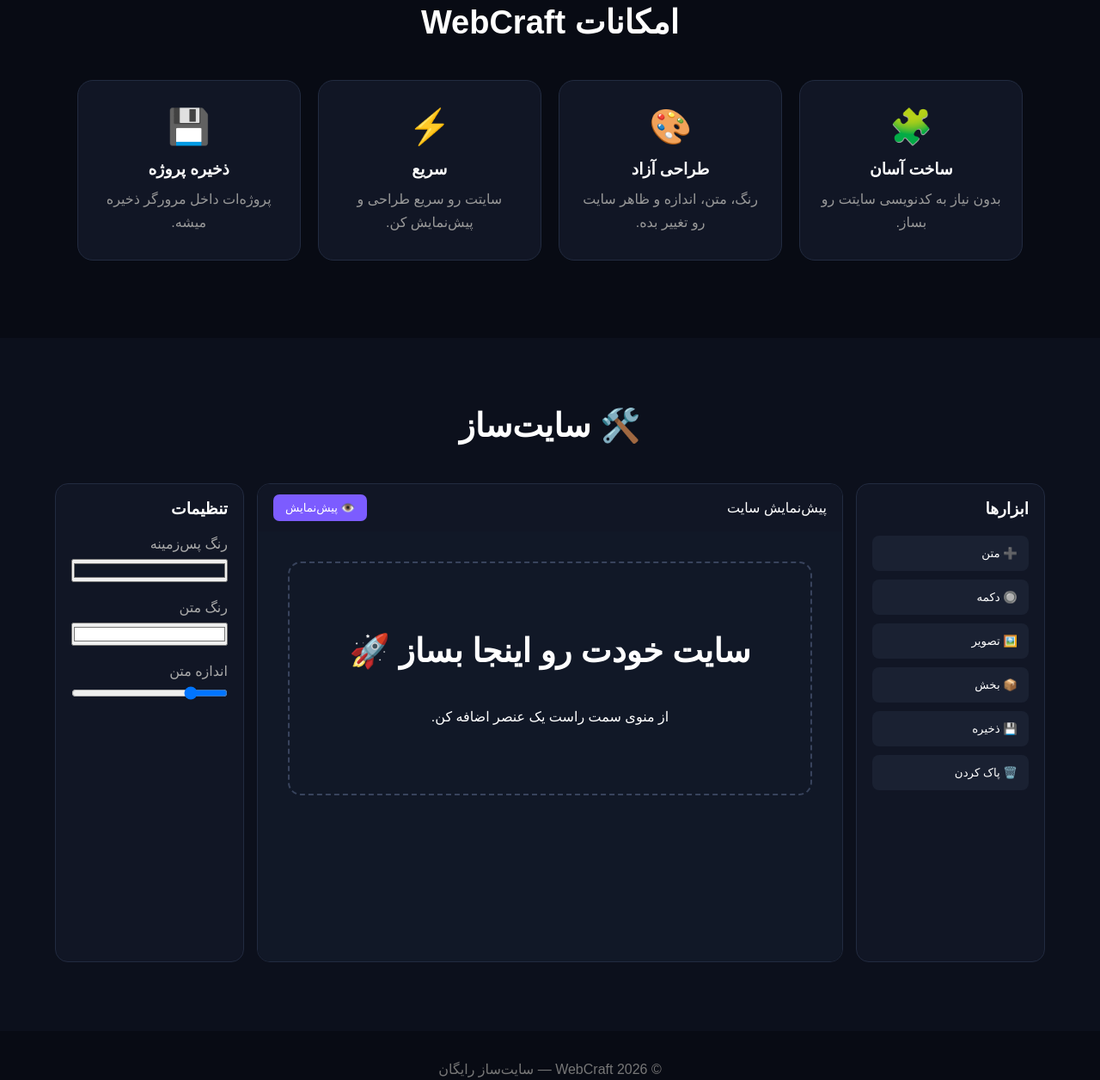
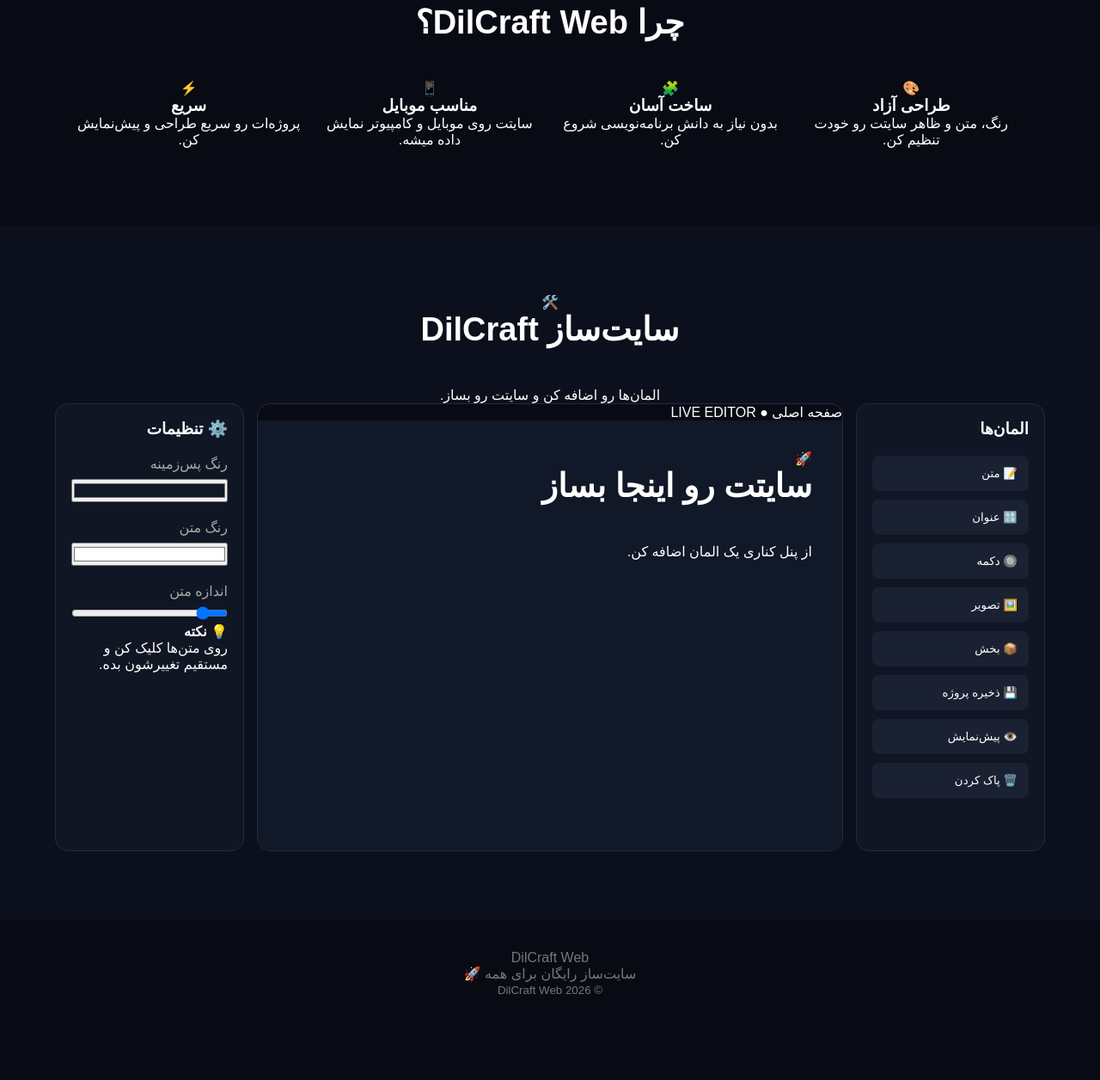
Before and after one commit to kbehzad835-bit/WebCraft, a plain HTML site: page index.html in a window 1280 px wide. Shown: the part 776-2032 px from the top of the page at 86% size. After the commit the page ends 1971 px from the top, so only its background shows below. Drawn offline with Linux system fonts and the light colour scheme.

Commit message:
Update index.html

```diff
--- a/index.html
+++ b/index.html
@@ -3,14 +3,19 @@
 <head>
   <meta charset="UTF-8">
   <meta name="viewport" content="width=device-width, initial-scale=1.0">
-  <title>WebCraft | سایت‌ساز رایگان</title>
+
+  <title>DilCraft Web</title>
+
   <link rel="stylesheet" href="style.css">
 </head>
 
 <body>
 
-<header>
-  <div class="logo">WebCraft</div>
+<header class="topbar">
+
+  <div class="logo">
+    DilCraft <span>Web</span>
+  </div>
 
   <nav>
     <a href="#home">خانه</a>
@@ -18,78 +23,103 @@
     <a href="#builder">سایت‌ساز</a>
   </nav>
 
-  <button class="start-btn" onclick="scrollToBuilder()">
+  <button class="header-btn" onclick="openBuilder()">
     شروع ساخت
   </button>
+
 </header>
 
+
 <section id="home" class="hero">
+
   <div class="hero-content">
-    <span class="badge">100% رایگان برای شروع</span>
+
+    <div class="badge">
+      ⚡ رایگان • سریع • بدون کدنویسی
+    </div>
 
     <h1>
       سایت خودت رو
-      <span>بدون کدنویسی</span>
-      بساز
+      <span>همین امروز بساز</span>
     </h1>
 
     <p>
-      با WebCraft در چند دقیقه سایت شخصی، گیمینگ،
-      فروشگاهی یا هر چیزی که دوست داری بساز.
+      با DilCraft Web بدون نیاز به برنامه‌نویسی
+      سایت حرفه‌ای خودت رو طراحی کن.
     </p>
 
-    <button class="main-btn" onclick="scrollToBuilder()">
+    <button class="hero-btn" onclick="openBuilder()">
       🚀 ساخت سایت رایگان
     </button>
+
   </div>
+
 </section>
+
 
 <section id="features" class="features">
 
-  <h2>امکانات WebCraft</h2>
+  <h2>چرا DilCraft Web؟</h2>
 
   <div class="feature-grid">
 
-    <div class="feature">
-      <div>🧩</div>
-      <h3>ساخت آسان</h3>
-      <p>بدون نیاز به کدنویسی سایتت رو بساز.</p>
+    <div class="feature-card">
+      <div class="icon">🎨</div>
+      <h3>طراحی آزاد</h3>
+      <p>رنگ، متن و ظاهر سایتت رو خودت تنظیم کن.</p>
     </div>
 
-    <div class="feature">
-      <div>🎨</div>
-      <h3>طراحی آزاد</h3>
-      <p>رنگ، متن، اندازه و ظاهر سایت رو تغییر بده.</p>
+    <div class="feature-card">
+      <div class="icon">🧩</div>
+      <h3>ساخت آسان</h3>
+      <p>بدون نیاز به دانش برنامه‌نویسی شروع کن.</p>
     </div>
 
-    <div class="feature">
-      <div>⚡</div>
-      <h3>سریع</h3>
-      <p>سایتت رو سریع طراحی و پیش‌نمایش کن.</p>
+    <div class="feature-card">
+      <div class="icon">📱</div>
+      <h3>مناسب موبایل</h3>
+      <p>سایتت روی موبایل و کامپیوتر نمایش داده میشه.</p>
     </div>
 
-    <div class="feature">
-      <div>💾</div>
-      <h3>ذخیره پروژه</h3>
-      <p>پروژه‌ات داخل مرورگر ذخیره میشه.</p>
+    <div class="feature-card">
+      <div class="icon">⚡</div>
+      <h3>سریع</h3>
+      <p>پروژه‌ات رو سریع طراحی و پیش‌نمایش کن.</p>
     </div>
 
   </div>
 
 </section>
 
+
 <section id="builder" class="builder-section">
 
-  <h2>🛠️ سایت‌ساز</h2>
+  <div class="builder-title">
+
+    <span>🛠️</span>
+
+    <div>
+      <h2>سایت‌ساز DilCraft</h2>
+      <p>المان‌ها رو اضافه کن و سایتت رو بساز.</p>
+    </div>
+
+  </div>
+
 
   <div class="builder">
 
-    <aside class="tools">
+    <!-- ابزارها -->
 
-      <h3>ابزارها</h3>
+    <aside class="sidebar tools">
+
+      <h3>المان‌ها</h3>
 
       <button onclick="addElement('text')">
-        ➕ متن
+        📝 متن
+      </button>
+
+      <button onclick="addElement('heading')">
+        🔠 عنوان
       </button>
 
       <button onclick="addElement('button')">
@@ -100,72 +130,125 @@
         🖼️ تصویر
       </button>
 
-      <button onclick="addElement('box')">
+      <button onclick="addElement('section')">
         📦 بخش
       </button>
 
       <button onclick="saveProject()">
-        💾 ذخیره
+        💾 ذخیره پروژه
       </button>
 
-      <button onclick="clearCanvas()">
+      <button onclick="previewSite()">
+        👁️ پیش‌نمایش
+      </button>
+
+      <button class="danger" onclick="clearCanvas()">
         🗑️ پاک کردن
       </button>
 
     </aside>
 
-    <main>
 
-      <div class="canvas-header">
-        <span>پیش‌نمایش سایت</span>
+    <!-- صفحه سایت -->
 
-        <button onclick="previewSite()">
-          👁️ پیش‌نمایش
-        </button>
+    <main class="editor">
+
+      <div class="editor-top">
+
+        <span>
+          صفحه اصلی
+        </span>
+
+        <span class="live">
+          ● LIVE EDITOR
+        </span>
+
       </div>
 
-      <div id="canvas" class="canvas">
 
-        <div class="welcome">
-          <h2>سایت خودت رو اینجا بساز 🚀</h2>
+      <div
+        id="canvas"
+        class="canvas"
+      >
+
+        <div class="empty-state">
+
+          <div class="empty-icon">
+            🚀
+          </div>
+
+          <h2>
+            سایتت رو اینجا بساز
+          </h2>
+
           <p>
-            از منوی سمت راست یک عنصر اضافه کن.
+            از پنل کناری یک المان اضافه کن.
           </p>
+
         </div>
 
       </div>
 
     </main>
 
-    <aside class="settings">
 
-      <h3>تنظیمات</h3>
+    <!-- تنظیمات -->
 
-      <label>رنگ پس‌زمینه</label>
+    <aside class="sidebar settings">
+
+      <h3>
+        ⚙️ تنظیمات
+      </h3>
+
+
+      <label>
+        رنگ پس‌زمینه
+      </label>
+
       <input
+        id="bgColor"
         type="color"
-        id="bgColor"
         value="#111827"
         onchange="changeBackground()"
       >
 
-      <label>رنگ متن</label>
+
+      <label>
+        رنگ متن
+      </label>
+
       <input
+        id="textColor"
         type="color"
-        id="textColor"
         value="#ffffff"
         onchange="changeTextColor()"
       >
 
-      <label>اندازه متن</label>
+
+      <label>
+        اندازه متن
+      </label>
 
       <input
         type="range"
         min="12"
-        max="50"
-        value="20"
-        onchange="changeFontSize(this.value)"
+        max="60"
+        value="18"
+        oninput="changeFontSize(this.value)"
       >
+
+
+      <div class="setting-info">
+
+        <strong>
+          💡 نکته
+        </strong>
+
+        <p>
+          روی متن‌ها کلیک کن و مستقیم تغییرشون بده.
+        </p>
+
+      </div>
 
     </aside>
 
@@ -173,9 +256,23 @@
 
 </section>
 
+
 <footer>
-  <p>© 2026 WebCraft — سایت‌ساز رایگان</p>
+
+  <div class="footer-logo">
+    DilCraft Web
+  </div>
+
+  <p>
+    سایت‌ساز رایگان برای همه 🚀
+  </p>
+
+  <small>
+    © 2026 DilCraft Web
+  </small>
+
 </footer>
+
 
 <script src="script.js"></script>
 
```
